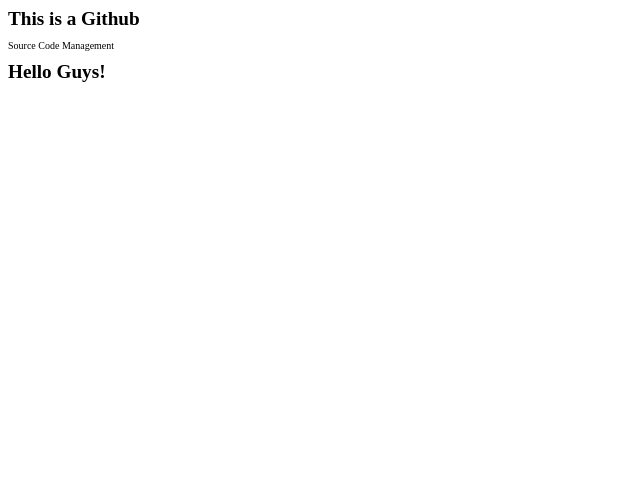
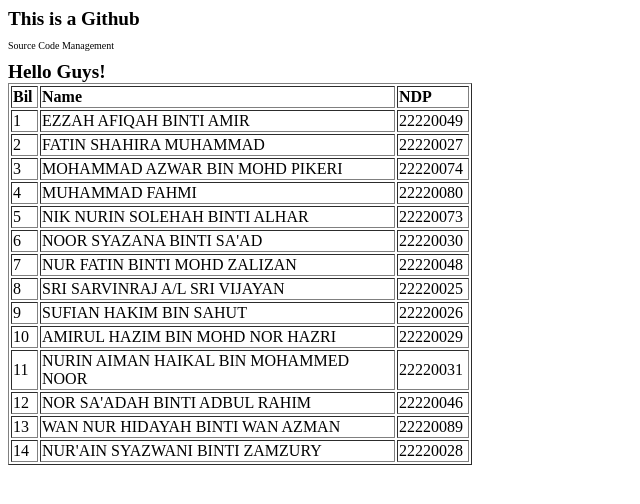
Before and after one commit to aimandakner/amalifinal.io, a plain HTML site: page index.html in a window 1280 px wide. Shown: the whole page, without its empty margins (0-640 px from the left). Drawn offline with Linux system fonts and the light colour scheme.

Commit message:
Update index.html
Coding table dimasukkan

```diff
--- a/index.html
+++ b/index.html
@@ -2,4 +2,82 @@
     <b style="font-size: larger;">This is a Github</b>
     <p style="font-size: x-small;">Source Code Management</p>
     <b style="font-size: larger;">Hello Guys!</b>
+    <table width="464" border="1">
+        <tr>
+          <td width="23"><strong>Bil </strong></td>
+          <td width="351"><strong>Name</strong></td>
+          <td width="68"><strong>NDP</strong></td>
+        </tr>
+        <tr>
+          <td>1</td>
+          <td>EZZAH AFIQAH BINTI AMIR</td>
+          <td>22220049</td>
+        </tr>
+        <tr>
+          <td>2</td>
+          <td>FATIN SHAHIRA MUHAMMAD</td>
+          <td>22220027</td>
+        </tr>
+        <tr>
+          <td>3</td>
+          <td>MOHAMMAD AZWAR BIN MOHD PIKERI</td>
+          <td>22220074</td>
+        </tr>
+        <tr>
+          <td>4</td>
+          <td>MUHAMMAD FAHMI</td>
+          <td>22220080</td>
+        </tr>
+        <tr>
+          <td>5</td>
+          <td>NIK NURIN SOLEHAH BINTI ALHAR</td>
+          <td>22220073</td>
+        </tr>
+        <tr>
+          <td>6</td>
+          <td>NOOR SYAZANA BINTI SA'AD</td>
+          <td>22220030</td>
+        </tr>
+        <tr>
+          <td>7</td>
+          <td>NUR FATIN BINTI MOHD ZALIZAN</td>
+          <td>22220048</td>
+        </tr>
+        <tr>
+          <td>8</td>
+          <td>SRI SARVINRAJ A/L SRI VIJAYAN</td>
+          <td>22220025</td>
+        </tr>
+        <tr>
+          <td>9</td>
+          <td>SUFIAN HAKIM BIN SAHUT</td>
+          <td>22220026</td>
+        </tr>
+        <tr>
+          <td>10</td>
+          <td>AMIRUL HAZIM BIN MOHD NOR HAZRI</td>
+          <td>22220029</td>
+        </tr>
+        <tr>
+          <td>11</td>
+          <td>NURIN AIMAN HAIKAL BIN MOHAMMED NOOR</td>
+          <td>22220031</td>
+        </tr>
+        <tr>
+          <td>12</td>
+          <td>NOR SA'ADAH BINTI ADBUL RAHIM</td>
+          <td>22220046</td>
+        </tr>
+        <tr>
+          <td>13</td>
+          <td>WAN NUR HIDAYAH BINTI WAN AZMAN</td>
+          <td>22220089</td>
+        </tr>
+        <tr>
+          <td>14</td>
+          <td>NUR'AIN SYAZWANI BINTI ZAMZURY</td>
+          <td>22220028</td>
+        </tr>
+      </table>
 </html>
+</html>
```
